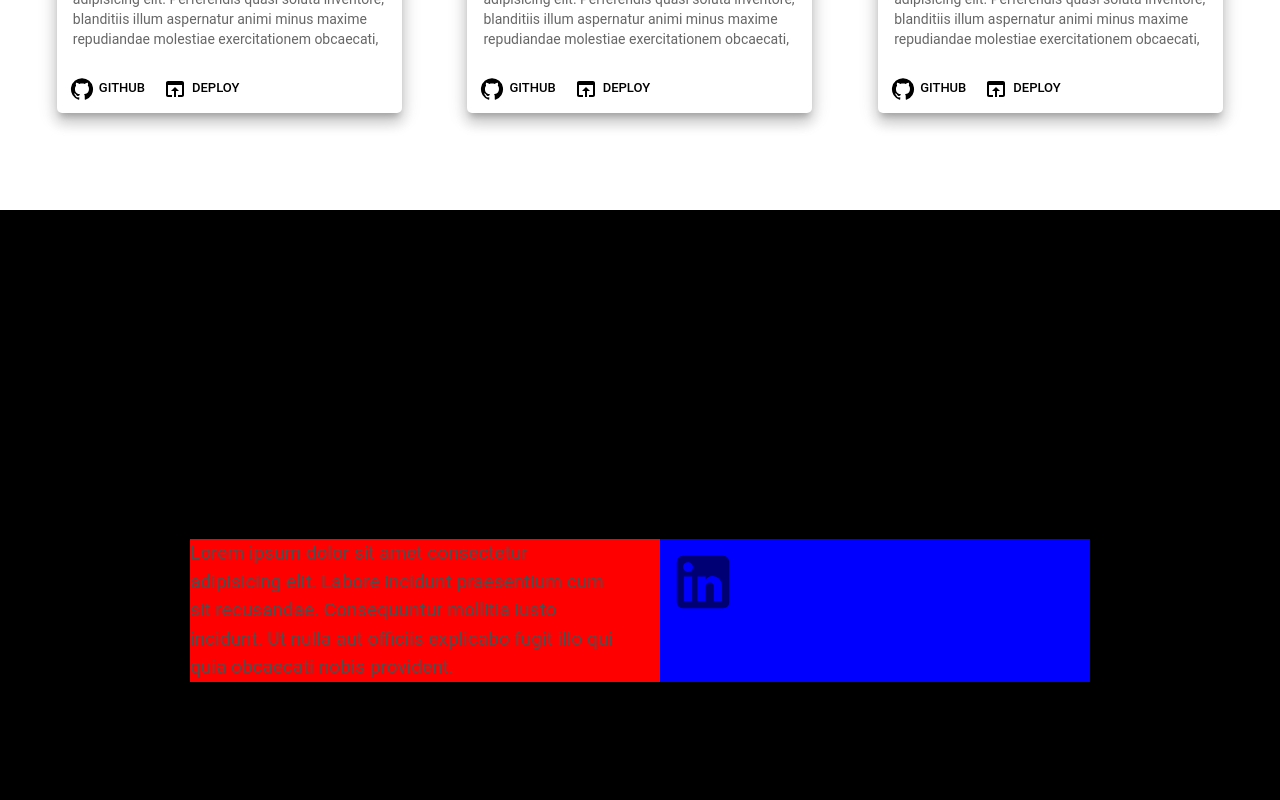
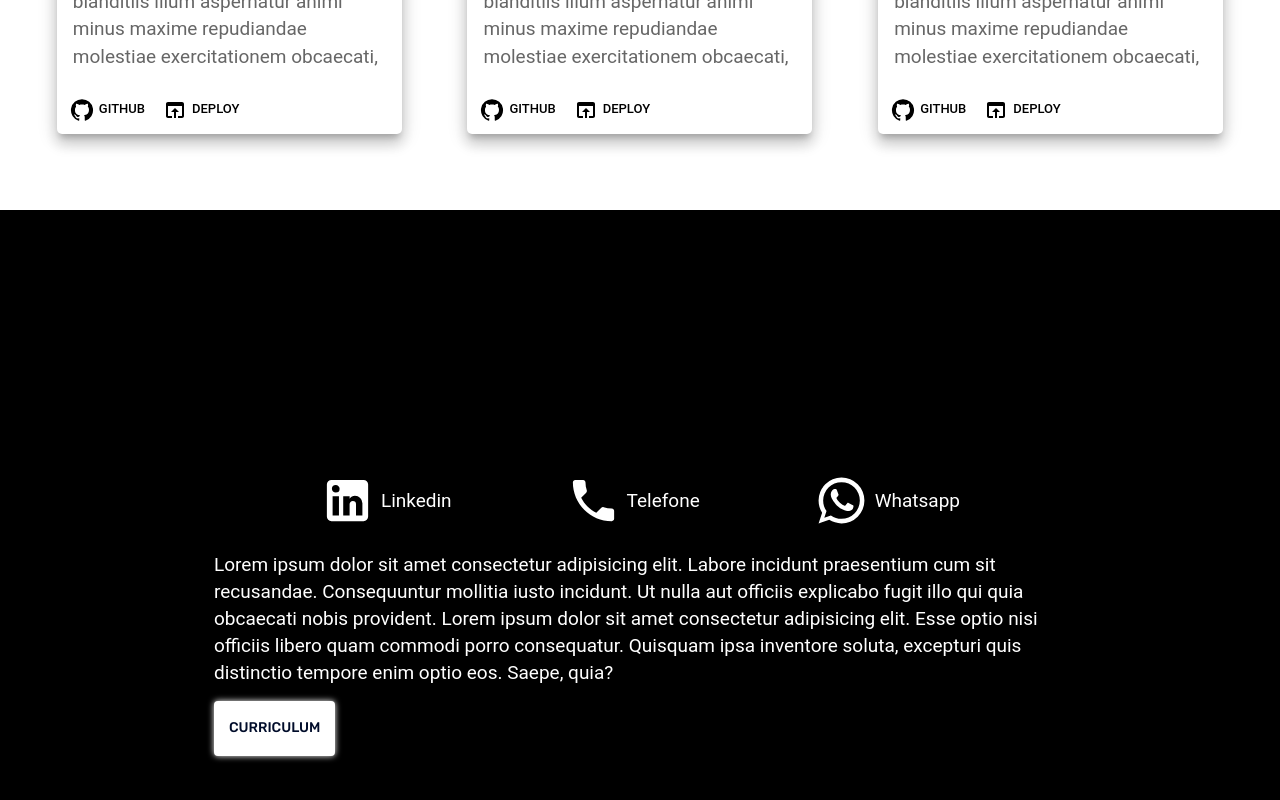
Before and after one commit to Josuel-Junior/newPortfolio, a React (Vite) app: page / in a window 1280 px wide. Shown: the part 2994-3794 px from the top of the page. Built offline with nearby package versions, Linux system fonts and the light colour scheme.

Commit message:
update component showProjects

```diff
--- a/src/pages/Contact/Contact.tsx
+++ b/src/pages/Contact/Contact.tsx
@@ -1,8 +1,22 @@
-import { Box, Button, Grid2, Typography, IconButton } from "@mui/material";
+import {
+  Box,
+  Button,
+  Grid2,
+  Typography,
+  IconButton,
+  Container,
+  useMediaQuery,
+  useTheme,
+} from "@mui/material";
 
+import PhoneIcon from "@mui/icons-material/Phone";
 import LinkedInIcon from "@mui/icons-material/LinkedIn";
+import WhatsAppIcon from "@mui/icons-material/WhatsApp";
 
 export const Contact: React.FC = () => {
+  const theme = useTheme();
+  const isMatch = useMediaQuery(theme.breakpoints.down("md"));
+
   return (
     <Box
       sx={{
@@ -14,22 +28,108 @@ export const Contact: React.FC = () => {
         justifyContent: "center",
       }}
     >
-      <Grid2 container spacing={5} sx={{ background: "red" }} maxWidth="md">
-        <Grid2 size={6}>
-          <Typography>
-            Lorem ipsum dolor sit amet consectetur adipisicing elit. Labore
-            incidunt praesentium cum sit recusandae. Consequuntur mollitia iusto
-            incidunt. Ut nulla aut officiis explicabo fugit illo qui quia
-            obcaecati nobis provident.
-          </Typography>
-        </Grid2>
-        <Grid2 size={6} sx={{ background: "blue" }}>
-          <Typography></Typography>
+      <Grid2 maxWidth="md">
+        <Container>
+          <Grid2
+            size={12}
+            sx={{
+              display: "flex",
+              alignItems: "center",
+              flexDirection: isMatch ? "column" : "flex",
+              justifyContent: "space-evenly",
+            }}
+          >
+            <IconButton
+              aria-label="Example"
+              sx={{
+                "&:hover": {
+                  transform: "scale(1.1)",
+                },
+                transition: "all 0.3s ease-in-out",
+              }}
+              onClick={() =>
+                window.open(
+                  "https://www.linkedin.com/in/josuel-junior-433467266",
+                  "_blank"
+                )
+              }
+            >
+              <LinkedInIcon
+                sx={{ fontSize: "55px", mr: "6px", color: "#fff" }}
+              />
+              <Typography variant="body2">Linkedin</Typography>
+            </IconButton>
+            <IconButton
+              aria-label="Example"
+              sx={{
+                "&:hover": {
+                  transform: "scale(1.1)",
+                },
+                transition: "all 0.3s ease-in-out",
+              }}
+              onClick={() => (window.location.href = "tel:+5535999007141")}
+            >
+              <PhoneIcon sx={{ fontSize: "55px", mr: "6px", color: "#fff" }} />
+              <Typography variant="body2">Telefone</Typography>
+            </IconButton>
+            <IconButton
+              aria-label="Example"
+              sx={{
+                "&:hover": {
+                  transform: "scale(1.1)",
+                },
+                transition: "all 0.3s ease-in-out",
+              }}
+              onClick={() =>
+                window.open("https://wa.me/5535999007141", "_blank")
+              }
+            >
+              <WhatsAppIcon
+                sx={{ fontSize: "55px", mr: "6px", color: "#fff" }}
+              />
+              <Typography variant="body2" sx={{}}>
+                Whatsapp
+              </Typography>
+            </IconButton>
+          </Grid2>
+          <Grid2
+            size={12}
+            sx={{
+              display: "flex",
+              flexDirection: "column",
+              justifyContent: "end",
+            }}
+          >
+            <Typography variant="body2" sx={{ my: "15px" }}>
+              Lorem ipsum dolor sit amet consectetur adipisicing elit. Labore
+              incidunt praesentium cum sit recusandae. Consequuntur mollitia
+              iusto incidunt. Ut nulla aut officiis explicabo fugit illo qui
+              quia obcaecati nobis provident. Lorem ipsum dolor sit amet
+              consectetur adipisicing elit. Esse optio nisi officiis libero quam
+              commodi porro consequatur. Quisquam ipsa inventore soluta,
+              excepturi quis distinctio tempore enim optio eos. Saepe, quia?
+            </Typography>
 
-          <IconButton aria-label="Example">
-            <LinkedInIcon sx={{fontSize:"70px"}}/>
-          </IconButton>
-        </Grid2>
+            <Grid2 size={6} sx={{ background: "" }}>
+              <Button
+                sx={{
+                  padding: "15px",
+                  background: "white",
+                  fontFamily: "Rubik",
+                  backgroundColor: "rgb(255, 255, 255)",
+                  boxShadow: "rgb(255, 255, 255) 0px 0px 6px 0px",
+                  color: "rgb(0, 12, 42)",
+                  transition: "box-shadow 300ms ease-in-out",
+                  "&:hover": {
+                    boxShadow: "0 0 8px 5px rgba(255, 255, 255, 0.6)",
+                  },
+                }}
+              >
+                Curriculum
+              </Button>
+            </Grid2>
+          </Grid2>
+        </Container>
       </Grid2>
     </Box>
   );
--- a/src/shared/components/ShowProjects.tsx
+++ b/src/shared/components/ShowProjects.tsx
@@ -29,7 +29,7 @@ export const ShowProjects: React.FC<IProps> = ({ dataProjects }) => {
     <Grid2
       container
       maxWidth="lg"
-      sx={{ background: "", width: "100%" }}
+      sx={{ my:"20px", width: "100%" }}
       spacing={4}
     >
       {dataProjects.map((data) => {
--- a/src/shared/theme/Light.tsx
+++ b/src/shared/theme/Light.tsx
@@ -41,6 +41,10 @@ export const Light = createTheme({
       fontSize: 19,
       color: "#4f4f4f",
     },
+    body2: {
+      fontSize: 19,
+      color: "#fff",
+    },
     h1: {
       fontFamily: ["Rubik", "sans-serif"].join(),
       color: "#fff",
```
